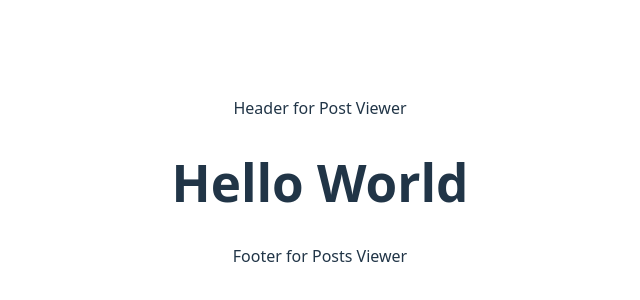
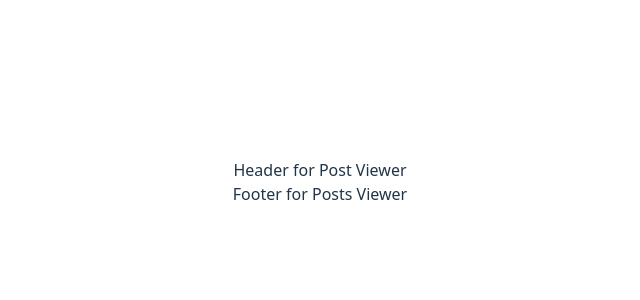
Before and after one commit to digrayden/Post-Viewer, a React (Vite) app in the folder post-viewer-app/: page / in a window 1280 px wide. Shown: the part 218-518 px from the top of the page, without its empty margins (320-960 px from the left). Built offline with nearby package versions, Linux system fonts and the light colour scheme.

Commit message:
feat: add file and code for post list

```diff
--- a/post-viewer-app/src/shared/layouts/MainLayout.tsx
+++ b/post-viewer-app/src/shared/layouts/MainLayout.tsx
@@ -1,11 +1,12 @@
 import Header from "../../widgets/LayoutHeader/Header";
 import Footer from "../../widgets/LayoutFooter/Footer";
+import PostList from "../../widgets/PostList/PostList";
 
 const MainLayout = () => {
   return (
     <div>
       <Header />
-      <h1>Hello World</h1>
+      <PostList />
       <Footer />
     </div>
   )
--- /dev/null
+++ b/post-viewer-app/src/widgets/PostList/PostList.tsx
@@ -0,0 +1,13 @@
+const somePosts = [
+  {id: 1, title: 'First post', body: 'This is the first post.'},
+  {id: 2, title: 'Second post', body: 'This is the second post.'},
+  {id: 3, title: 'Third post', body: 'This is the third post.'},
+];
+
+const PostList = () => {
+  return (
+    <div></div>
+  );
+};
+
+export default PostList
```
